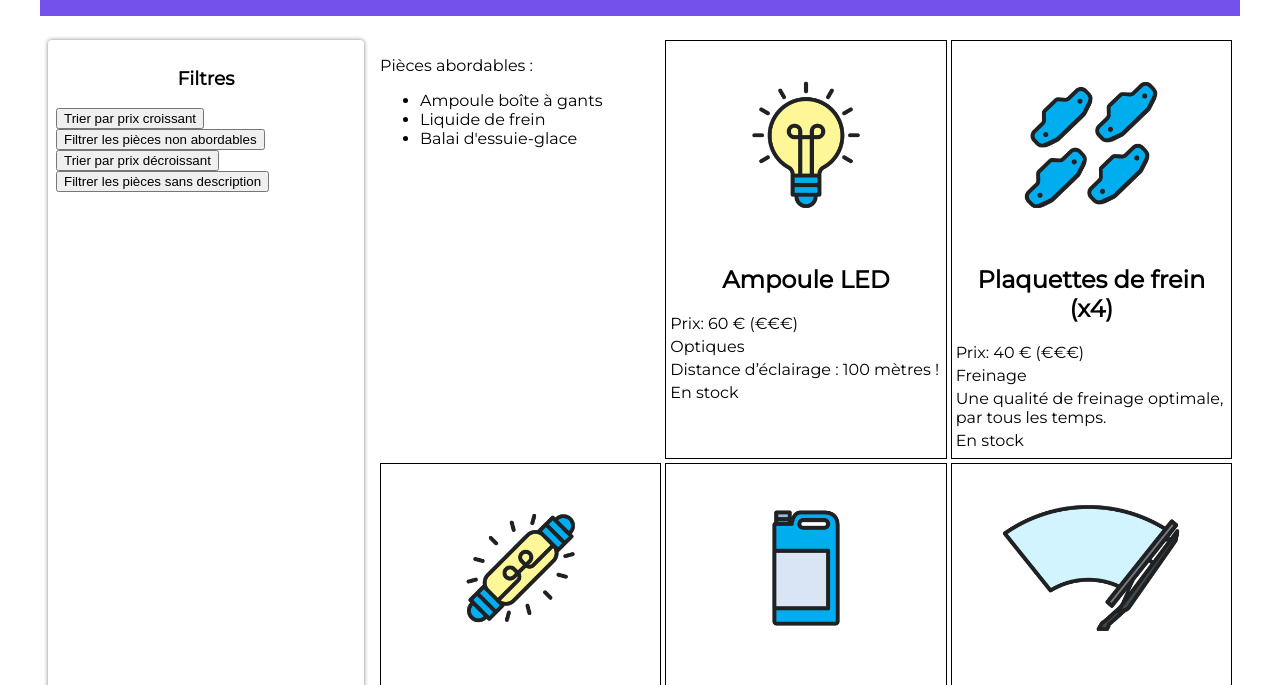
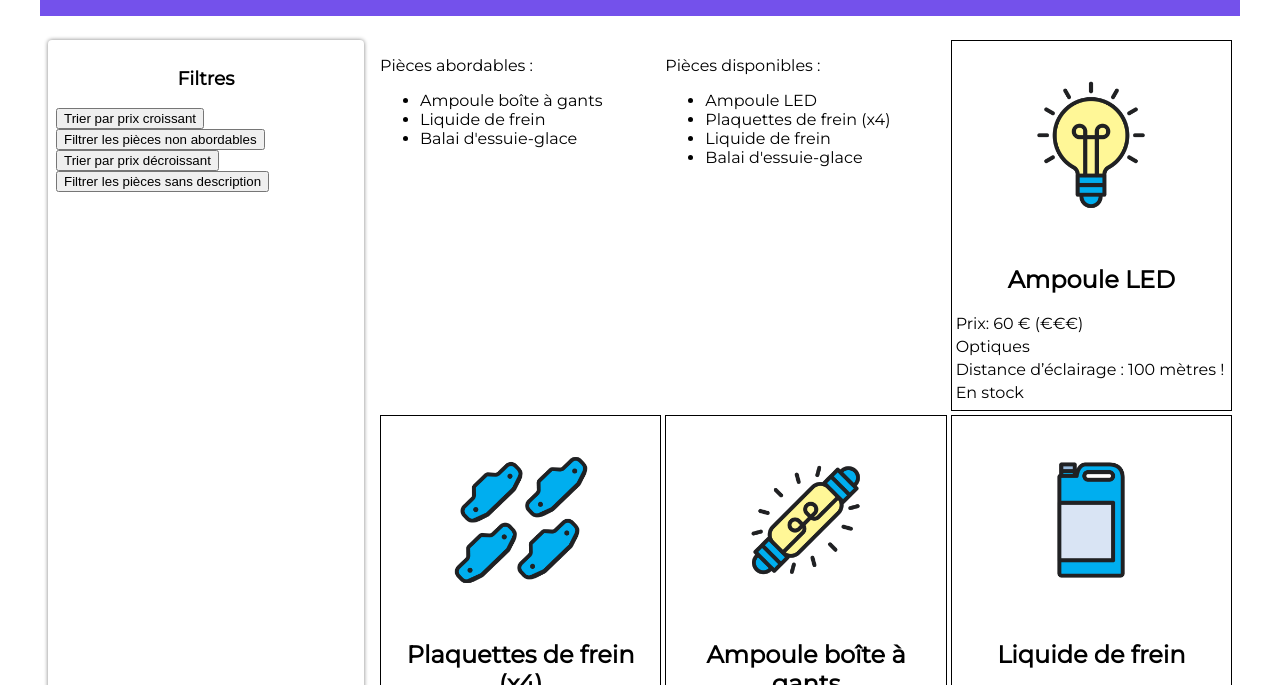
Before and after one commit to Elo2404/javascript-dynamique, a website: page index.html in a window 1280 px wide. Shown: the part 98-783 px from the top of the page. Drawn offline with Linux system fonts and the light colour scheme.

Commit message:
Update index.html

```diff
--- a/index.html
+++ b/index.html
@@ -29,6 +29,9 @@
 				<div class="abordables">
 					<p>Pièces abordables :</p>
 				</div>
+				<div class="dispo">
+					<p>Pièces disponibles :</p>
+				</div>
 			</section>
 		</main>
 	</body>
```
